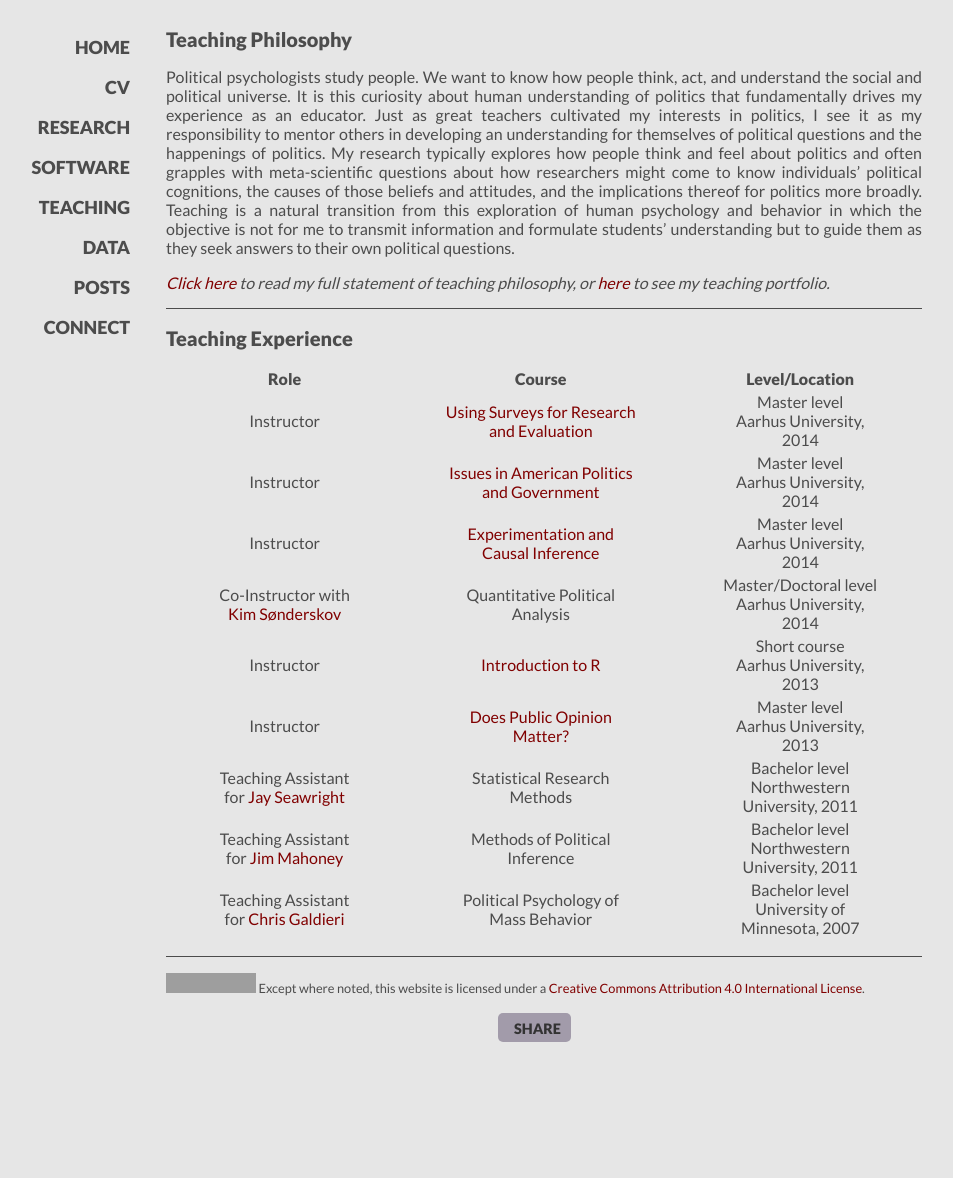
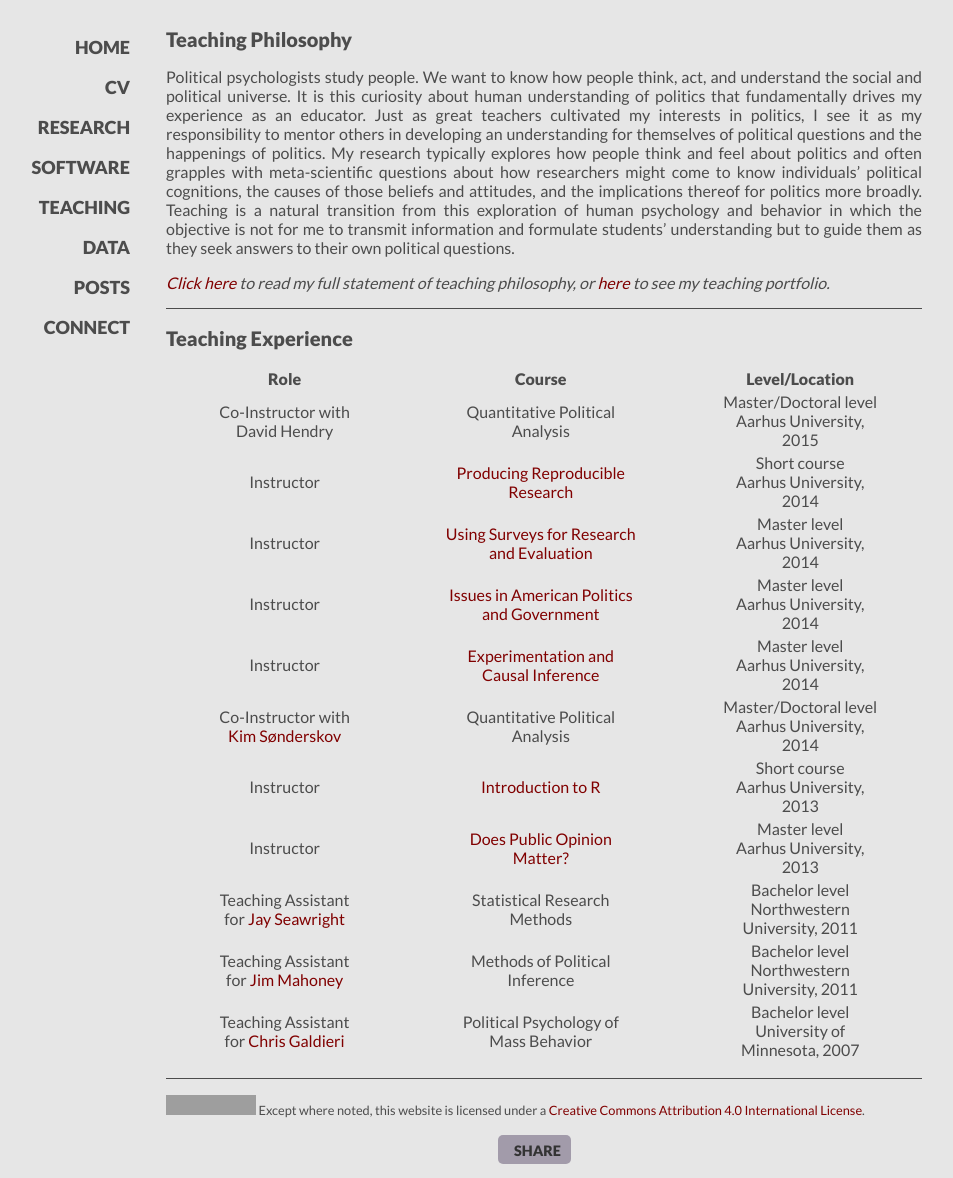
Before and after one commit to leeper/leeper.github.io, a Jekyll site: the page built from teaching.md, in a window 1280 px wide. Shown: the whole page, without its empty margins (96-1049 px from the left). Built offline with Jekyll 4.4.1, drawn with Linux system fonts in a browser that asks for light colours; some web fonts are replaced; Markdown is read by kramdown in place of the engine named in the settings; before the commit the page ends 1056 px from its top, so only the background shows below that; grey boxes are pictures that could not be loaded.

Commit message:
update teaching materials

```diff
--- a/teaching.md
+++ b/teaching.md
@@ -14,6 +14,8 @@ Political psychologists study people. We want to know how people think, act, and
 
 | Role | Course | Level/Location |
 | ---- | ------ | -------------- |
+| Co-Instructor with David Hendry | Quantitative Political Analysis | Master/Doctoral level<br/>Aarhus University, 2015|
+| Instructor | [Producing Reproducible Research](http://www.thomasleeper.com/rrcourse) | Short course<br/>Aarhus University, 2014 |
 | Instructor | [Using Surveys for Research and Evaluation](http://www.thomasleeper.com/surveycourse) | Master level<br/>Aarhus University, 2014 |
 | Instructor | [Issues in American Politics and Government](http://www.thomasleeper.com/ampolcourse) | Master level<br/>Aarhus University, 2014 |
 | Instructor | [Experimentation and Causal Inference](http://www.thomasleeper.com/expcourse) | Master level<br/>Aarhus University, 2014 |
```
Also changed, not shown: 2 other files.
